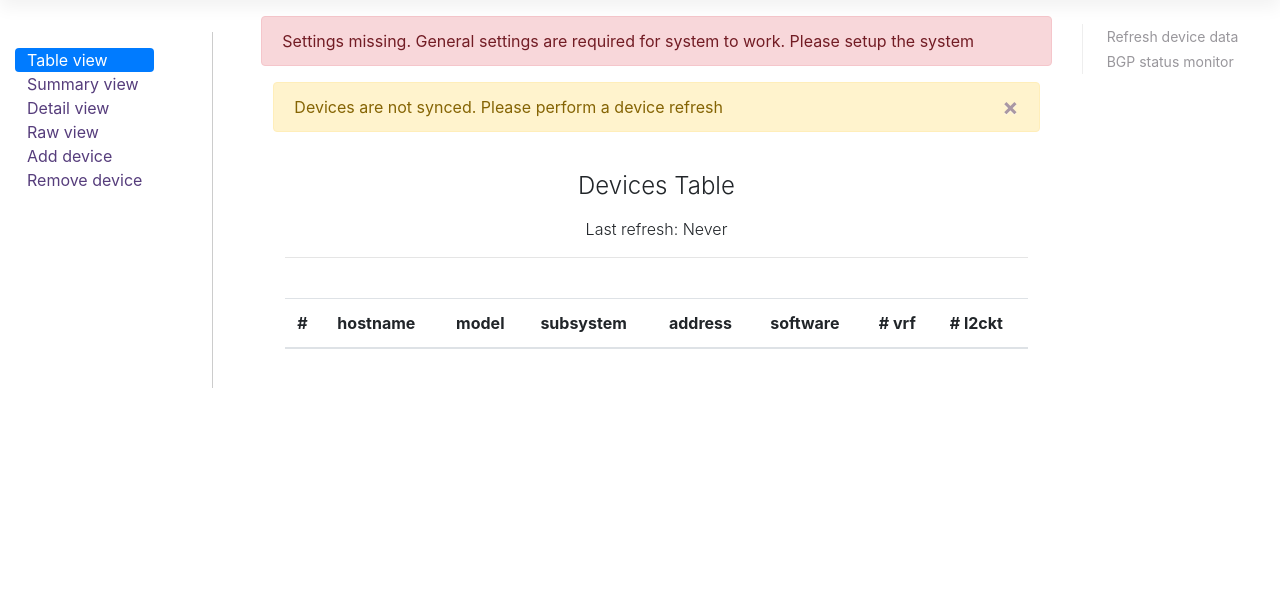
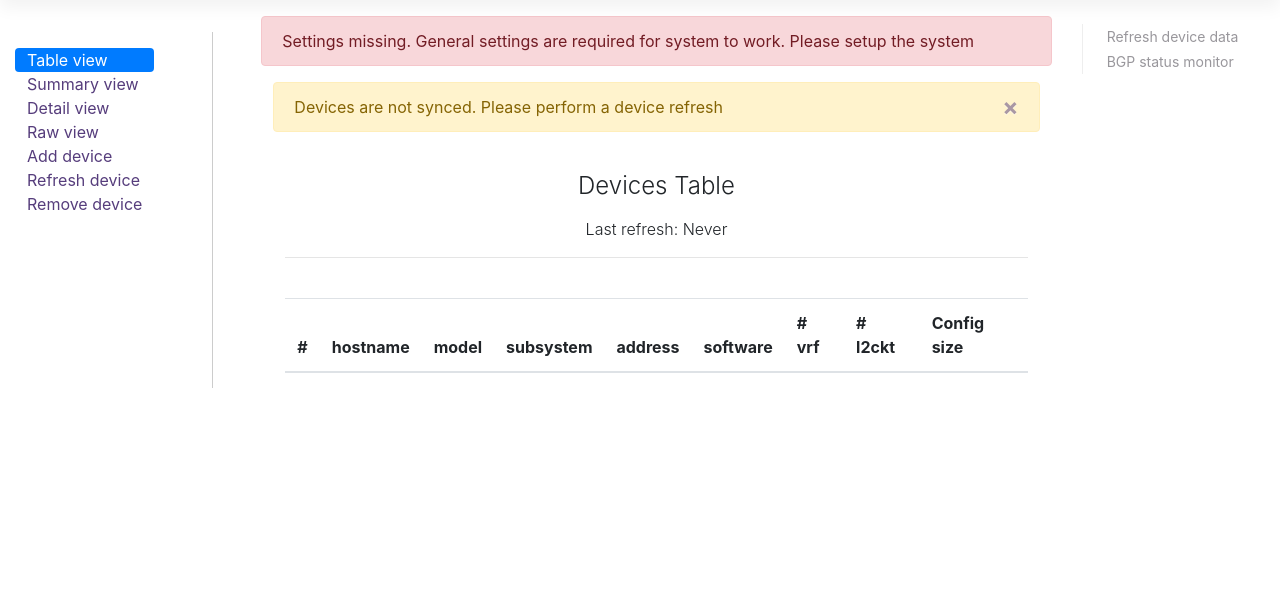
Before and after one commit to basondole/bitnoc, a Flask app: page /register-user in a window 1280 px wide, after a click on "Devices". Shown: the part 64-676 px from the top of the page. Run offline with Flask 2, Linux system fonts and the light colour scheme; lists and menus that the app fills with data are empty; some libraries are stand-ins or nearby versions.

Commit message:
add option to refresh per device and config size display on summary windows also loading interfaces with napalm

```diff
--- a/application/templates/home.html
+++ b/application/templates/home.html
@@ -119,6 +119,7 @@
         <a class="nav-link" id="v-pills-devices-detail-tab" data-toggle="pill" href="#v-pills-devices-detail" role="tab" aria-controls="v-pills-devices-detail" aria-selected="false" style="padding: 0px 12px;">Detail view</a>
         <a class="nav-link" id="v-pills-devices-raw-tab" data-toggle="pill" href="#v-pills-devices-raw" role="tab" aria-controls="v-pills-devices-raw" aria-selected="false" style="padding: 0px 12px;">Raw view</a>
         <a class="nav-link" id="v-pills-devices-add-tab" data-toggle="pill" href="#v-pills-devices-add" role="tab" aria-controls="v-pills-devices-add" aria-selected="false" style="padding: 0px 12px;">Add device</a>
+        <a class="nav-link" id="v-pills-devices-refresh-tab" data-toggle="pill" href="#v-pills-devices-refresh" role="tab" aria-controls="v-pills-devices-refresh" aria-selected="false" style="padding: 0px 12px;">Refresh device</a>
         <a class="nav-link" id="v-pills-devices-remove-tab" data-toggle="pill" href="#v-pills-devices-remove" role="tab" aria-controls="v-pills-devices-remove" aria-selected="false" style="padding: 0px 12px;">Remove device</a>
       </div>
     </div>
@@ -151,6 +152,7 @@
                 <th scope="col">software</th>
                 <th scope="col"># vrf</th>
                 <th scope="col"># l2ckt</th>
+                <th scope="col">Config size</th>
 
               </tr>
             </thead>
@@ -170,6 +172,7 @@
                 <td>{{ data['devices'][device]['software'] }}</td>
                 <td>{{ data['devices'][device]['instances'] | length }}</td>
                 <td>{{ data['devices'][device]['xconnects'][0][1] + data['devices'][device]['xconnects'][1][1] }}</td> <!-- up + down -->
+                <td>{{ data['devices'][device]['conf_size']}}</td>
               </tr>
               {% if data['devices'][device]['logicalsystem'] %}
               {% for name in data['devices'][device]['logicalsystem'] %}
@@ -289,6 +292,36 @@ Use comma for multiple entries, example 10.0.0.0/24, 172.16.0.0/16"/>
         </div>
 
       </div>
+
+
+      <!-- DEVICE REFRESH -->
+      <div class="tab-pane fade" id="v-pills-devices-refresh" role="tabpanel" aria-labelledby="v-pills-devices-refresh-tab">
+        <div align="center">
+          <h1 class="bd-lead">Device refresh</h1><hr><br/>
+        </div>
+
+        <div class="form-group row">
+          <label class="col-sm-4 col-form-label col-form-label-sm" align="right">
+          Hostname:
+          </label>
+          <select class="col-sm-6 form-control form-control-sm devices-refresh-device" name="devices-refresh-device-ip" id="devices-refresh-device-ip" required>
+          {% for device, name in data['devices'].items()|sort(attribute='1.ip') %}
+            {% if '--' not in device%}
+            <option>
+              {{ data['devices'][device]['ip']}}
+            </option>
+            {% endif %}
+          {% endfor %}
+          </select>
+        </div>
+
+        <div class="form-group col text-center">
+          <button class="btn btn-secondary" id="devices-refresh-device-submit" onclick="refreshDevicesData( $('#devices-refresh-device-ip').val() )">refresh device</button>
+          <input class="btn btn-outline-secondary" type="reset" value="clear values" onclick="resetFormValues('devices-refresh-device')" />
+        </div>
+
+      </div>
+
 
       <!-- DEVICE REMOVAL -->
       <div class="tab-pane fade" id="v-pills-devices-remove" role="tabpanel" aria-labelledby="v-pills-devices-remove-tab">
--- a/other/getDeviceData.py
+++ b/other/getDeviceData.py
@@ -245,10 +245,15 @@ class Device:
                 'version': facts['os_version'],
                 'model': facts['model'],
                 'hostid': facts['hostname']}
+      # config size
+      config_bytes = len(devicesDict[host]['napalm'].get_config()['running'])
+      config_lines = len(devicesDict[host]['napalm'].get_config()['running'].split('\n'))
 
       devicesDict[host]['napalm'].close()
 
       devicesDict[host].update(_facts)
+      devicesDict[host]['conf_size'] = str(config_lines)+' lines ('+str(config_bytes)+'B)'
+      devicesDict[host].update({'napalm_interfaces': facts['interface_list']})
 
       return _facts
 
@@ -325,9 +330,16 @@ class Device:
          if authenticated == True:
 
             Device.assign_napalm_driver(devicesDict,host,username,password)
+            Device.facts(devicesDict,host)
 
-            secureCli = Device.cli(host, username, password, sshClient)
-            Device.showInterfaces(secureCli,devicesDict,host)
+            # if napalm can get interfaces use those else get interfaces from cli
+            try:
+              devicesDict[host]['interfaces'] = [ intf for intf in devicesDict[host]['napalm_interfaces'] if '.' not in intf]
+            except KeyError:
+              pass
+            if not devicesDict[host]['interfaces']:
+              secureCli = Device.cli(host, username, password, sshClient)
+              Device.showInterfaces(secureCli,devicesDict,host)
 
             secureCli = Device.cli(host, username, password, sshClient)
             Device.showInstances(secureCli,devicesDict,host)
@@ -338,7 +350,6 @@ class Device:
             secureCli = Device.cli(host, username, password, sshClient)
             Device.showPolicers(secureCli,devicesDict,host)
 
-            Device.facts(devicesDict,host)
 
             Device.genarate_logical_system_data(host,devicesDict,sshClient,username,password)
 
```
